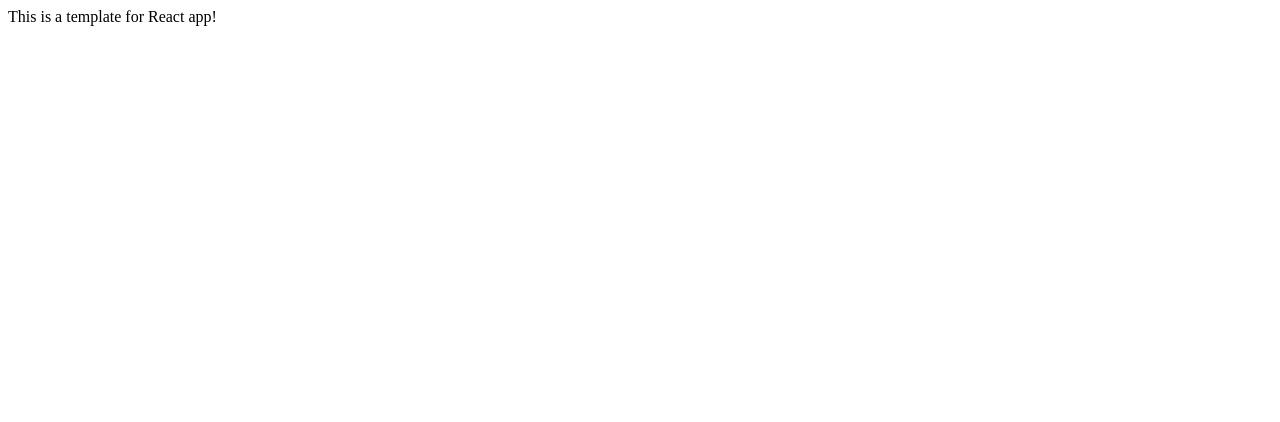
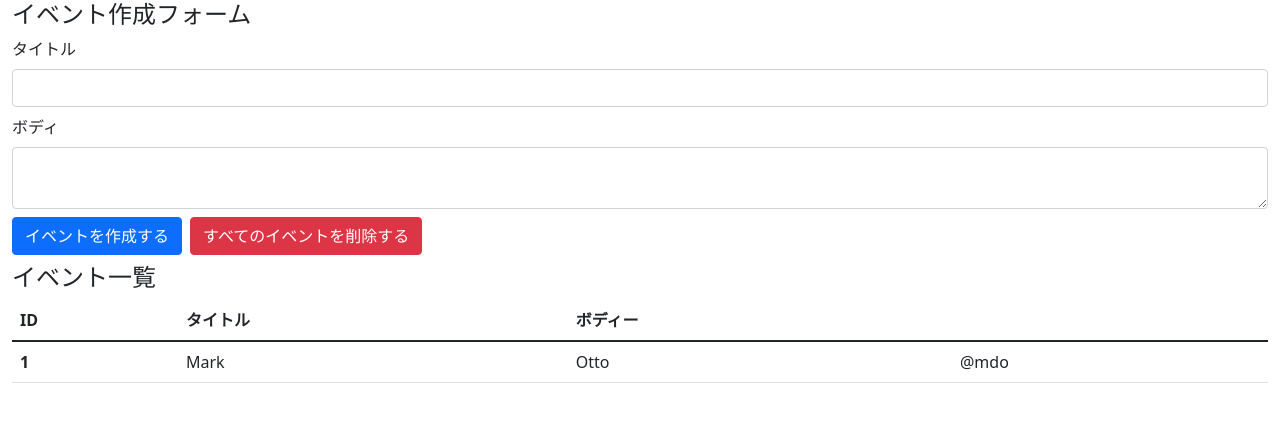
Before and after one commit to kmlite/my-react-hooks-101, a React (Create React App) app: page / in a window 1280 px wide. Shown: the top 422 px of the page. Built offline with nearby package versions, Linux system fonts and the light colour scheme.

Commit message:
create event from and event tavle with bootstrap

```diff
--- a/package.json
+++ b/package.json
@@ -6,9 +6,11 @@
     "@testing-library/jest-dom": "^5.16.2",
     "@testing-library/react": "^12.1.3",
     "@testing-library/user-event": "^13.5.0",
+    "bootstrap": "^5.1.3",
+    "nth-check": "^2.0.1",
     "react": "^17.0.2",
     "react-dom": "^17.0.2",
-    "react-scripts": "5.0.0",
+    "react-scripts": "^5.0.0",
     "web-vitals": "^2.1.4"
   },
   "scripts": {
--- a/src/App.js
+++ /dev/null
@@ -1,11 +0,0 @@
-import React from "react"
-
-const App = () => {
-  return (
-    <div>
-      This is a template for React app!
-    </div>
-  )
-}
-
-export default App
--- /dev/null
+++ b/src/components/App.js
@@ -0,0 +1,42 @@
+import React from "react"
+import "bootstrap/dist/css/bootstrap.min.css";
+const App = () => {
+  return (
+    <div className="container-fluid">
+      <h4>イベント作成フォーム</h4>
+      <form>
+        <div className="mb-2">
+          <label htmlFor="formEventTitle" className="form-label">タイトル</label>
+          <input className="form-control" id="formEventTitle"></input>
+        </div>
+      </form>
+      <div className="mb-2">
+          <label htmlFor="formEventBody" className="form-label">ボディ</label>
+          <textarea className="form-control" id="formEventBody"></textarea>
+      </div>
+      <button className="btn btn-primary mb-2" >イベントを作成する</button>
+      <button className="btn btn-danger mb-2 ms-2">すべてのイベントを削除する</button>
+      <h4>イベント一覧</h4>
+      <table className="table table-hover">
+        <thead>
+          <tr>
+            <th>ID</th>
+            <th>タイトル</th>
+            <th>ボディー</th>
+            <th></th>
+          </tr>
+        </thead>
+        <tbody>
+          <tr>
+            <th>1</th>
+            <td>Mark</td>
+            <td>Otto</td>
+            <td>@mdo</td>
+          </tr>
+        </tbody>
+      </table>
+    </div>
+  )
+}
+
+export default App
--- a/src/index.js
+++ b/src/index.js
@@ -1,6 +1,6 @@
 import React from 'react'
 import ReactDOM from 'react-dom'
-import App from './App'
+import App from './components/App'
 
 ReactDOM.render(
   <React.StrictMode>
```
Also changed, not shown: 1 other file (tests, documents, lock files or other folders).
